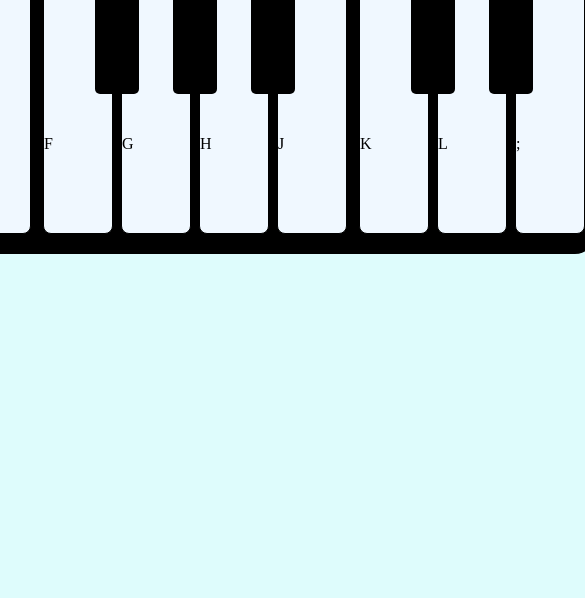
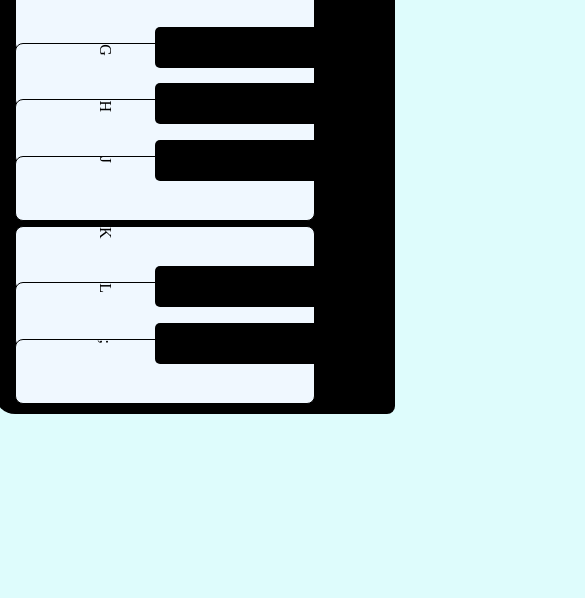
Before and after one commit to Ashwin19v/js-piano, a plain HTML site: page index.html in a window 390 px wide. Shown: the part 246-844 px from the top of the page, 585 px wide, since content can reach past the window. Drawn offline with Linux system fonts and the light colour scheme.

Commit message:
Update style.css

```diff
--- a/style.css
+++ b/style.css
@@ -70,3 +70,13 @@ li {
   background-color: rgb(78, 72, 72);
   box-shadow: inset -5px 5px 20px rgba(0, 0, 0, 0.2);
 } */
+@media (max-width: 800px) {
+  .outline {
+    width: 620px;
+    margin: 150px 100px;
+    transform: rotate(90deg);
+  }
+  .piano {
+    width: 620px;
+  }
+}
```
